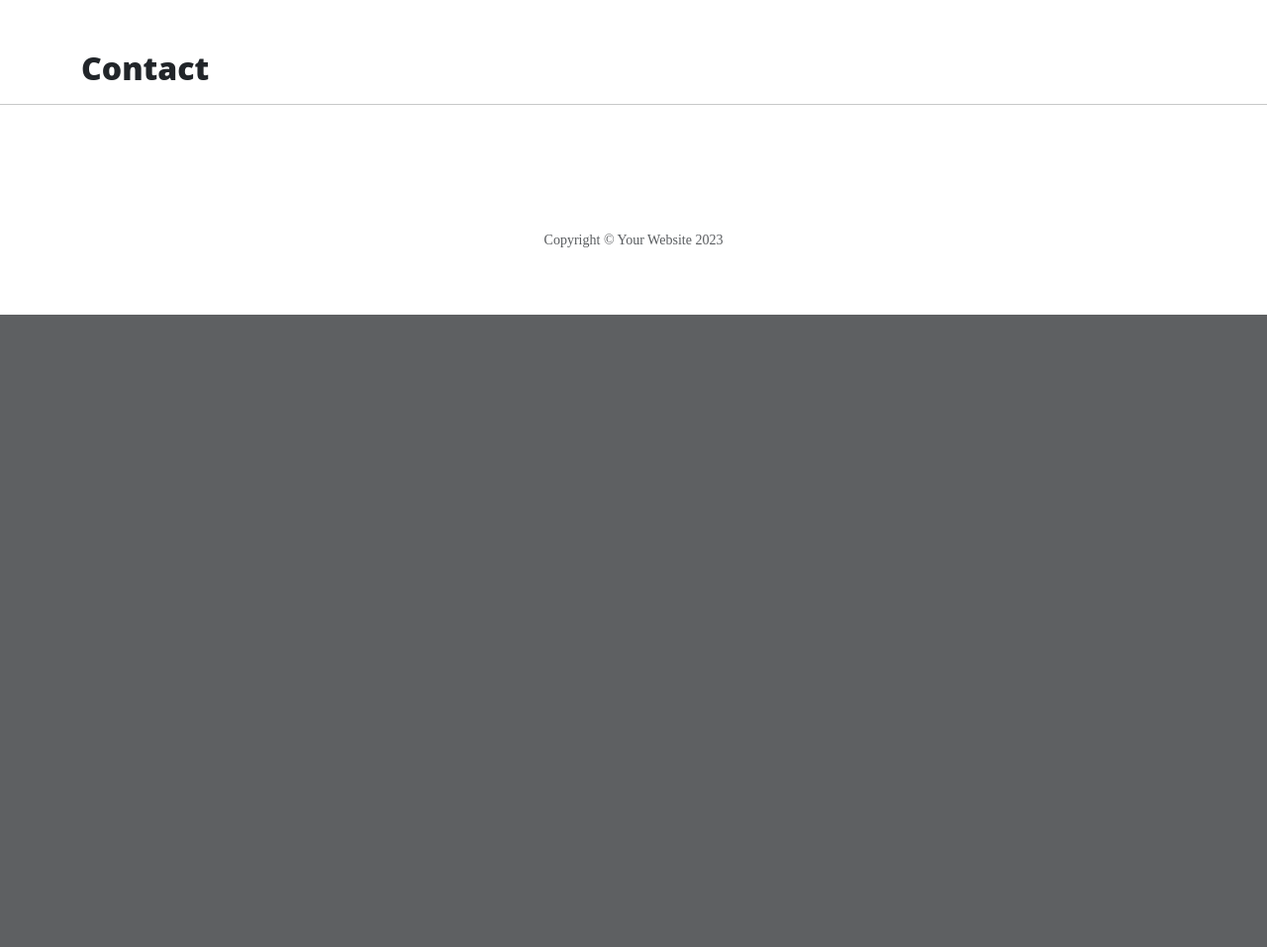
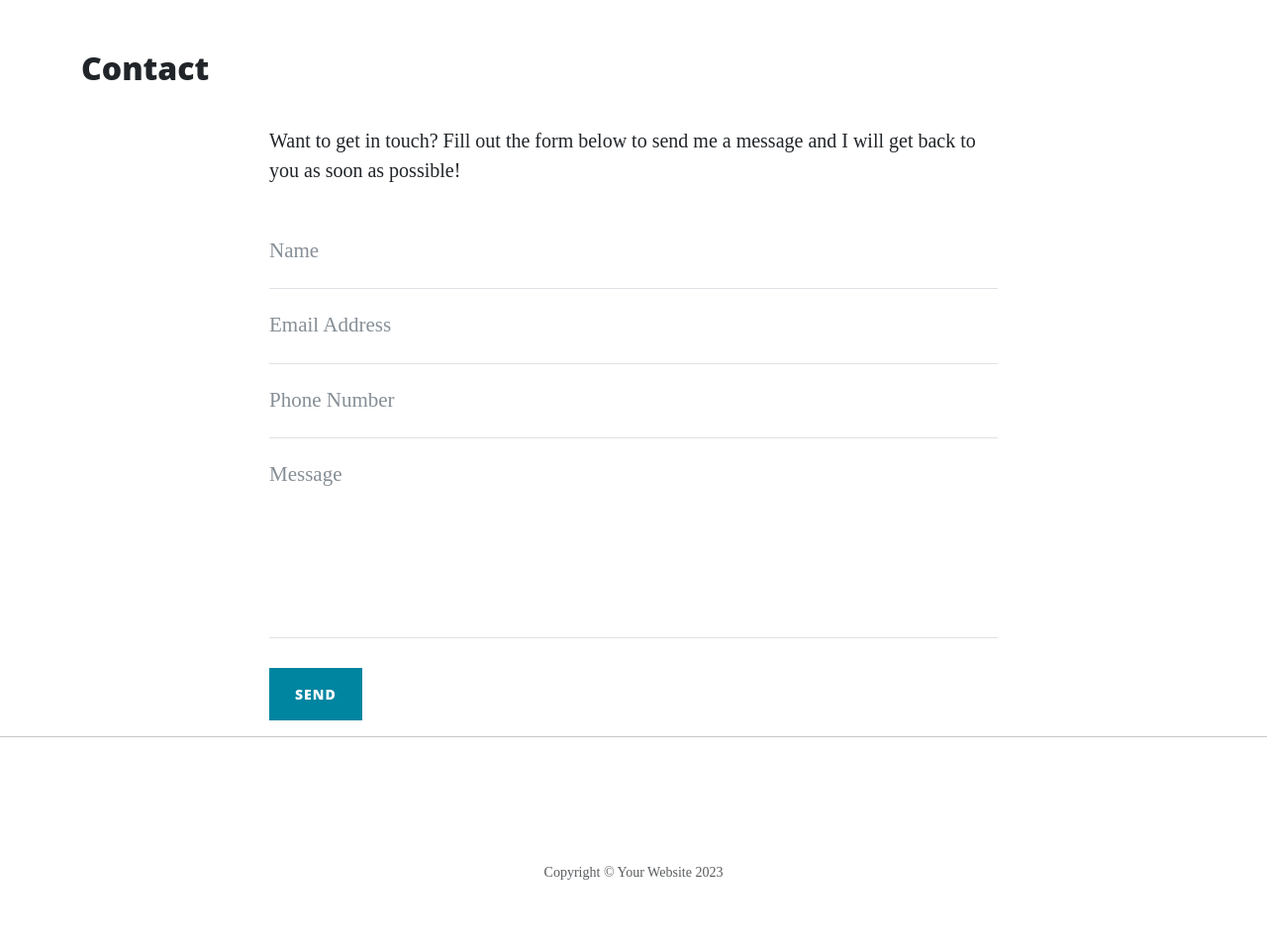
Before and after one commit to ARP-25/fanpage-thehobbit, a Flask app: page /contact in a window 1280 px wide. Shown: the part 628-1585 px from the top of the page at 99% size. Before the commit the page ends 946 px from the top, so only its background shows below. Run offline with Flask 3, Linux system fonts and the light colour scheme; some libraries are stand-ins or nearby versions.

Commit message:
Import Flash in run.py to flash a message after submitting contact form with data from backend

```diff
--- a/run.py
+++ b/run.py
@@ -1,8 +1,12 @@
-from flask import Flask, render_template
+from flask import Flask, render_template, request, flash
 import os
 import json
+if os.path.exists("env.py"):
+    import env
 
 app = Flask(__name__)
+app.secret_key = os.environ.get("SECRET_KEY")
+
 
 @app.route("/")
 def index():
@@ -17,8 +21,22 @@ def about():
     return render_template("about.html", page_title="About", company=data)
 
 
-@app.route("/contact")
+@app.route("/about/<member_name>")
+def about_member(member_name):
+    member = {}
+    with open ("data/company.json","r") as json_data:
+        data = json.load(json_data)
+        for obj in data:
+            if obj["url"] == member_name:
+                member = obj
+    return render_template("member.html", member=member)
+
+
+@app.route("/contact", methods=["GET","POST"])
 def contact():
+    if request.method == "POST":
+        flash("Thanks {}, we have received your message!".format(
+            request.form.get("name")))
     return render_template("contact.html", page_title="Contact")
 
 
--- a/templates/about.html
+++ b/templates/about.html
@@ -22,7 +22,7 @@
     {% if loop.index % 2 != 0 %}
     <div class="col-md-7">
         <h3>
-            {{loop.index}}. {{ member.name }}
+            <a href="/about/{{ member.url }}">{{loop.index}}. {{ member.name }}</a>
         </h3>
         <p>
             {{ member.description }}
@@ -37,7 +37,7 @@
     </div>
     <div class="col-md-7">
         <h3>
-            {{loop.index}}. {{ member.name }}
+            <a href="/about/{{ member.url }}">{{loop.index}}. {{ member.name }}</a>
         </h3>
         <p>
             {{ member.description }}
--- a/templates/contact.html
+++ b/templates/contact.html
@@ -1,4 +1,62 @@
 {% extends "base.html" %}
 {% block content %}
-<h2>{{page_title}}</h2>
+<h2>{{ page_title }}</h2>
+
+<div class="row">
+    <div class="col-lg-8 col-md-10 mx-auto">
+
+        {% with messages = get_flashed_messages() %}
+        {% if messages %}
+        <ul class="flashes">
+            {% for message in messages %}
+            <li>{{ message }}</li>
+            {% endfor %}
+        </ul>
+        {% endif %}
+        {% endwith %}
+
+        <p>Want to get in touch? Fill out the form below to send me a message and I will get back to you as soon as
+            possible!</p>
+        <form method="POST" name="sentMessage" id="contactForm" novalidate>
+            <div class="control-group">
+                <div class="form-group floating-label-form-group controls">
+                    <label>Name</label>
+                    <input type="text" class="form-control" placeholder="Name" id="name" name="name" required
+                        data-validation-required-message="Please enter your name.">
+                    <p class="help-block text-danger"></p>
+                </div>
+            </div>
+            <div class="control-group">
+                <div class="form-group floating-label-form-group controls">
+                    <label>Email Address</label>
+                    <input type="email" class="form-control" placeholder="Email Address" id="email" name="email"
+                        required data-validation-required-message="Please enter your email address.">
+                    <p class="help-block text-danger"></p>
+                </div>
+            </div>
+            <div class="control-group">
+                <div class="form-group col-xs-12 floating-label-form-group controls">
+                    <label>Phone Number</label>
+                    <input type="tel" class="form-control" placeholder="Phone Number" id="phone" name="phone" required
+                        data-validation-required-message="Please enter your phone number.">
+                    <p class="help-block text-danger"></p>
+                </div>
+            </div>
+            <div class="control-group">
+                <div class="form-group floating-label-form-group controls">
+                    <label>Message</label>
+                    <textarea rows="5" class="form-control" placeholder="Message" id="message" name="message" required
+                        data-validation-required-message="Please enter a message."></textarea>
+                    <p class="help-block text-danger"></p>
+                </div>
+            </div>
+            <br>
+            <div id="success"></div>
+            <div class="form-group">
+                <button type="submit" class="btn btn-primary" id="sendMessageButton">Send</button>
+            </div>
+        </form>
+    </div>
+</div>
+
 {% endblock %}
```
Also changed, not shown: data/company.json (+26 -13 lines), templates/member.html (added, +17 -0 lines), 1 other file.
